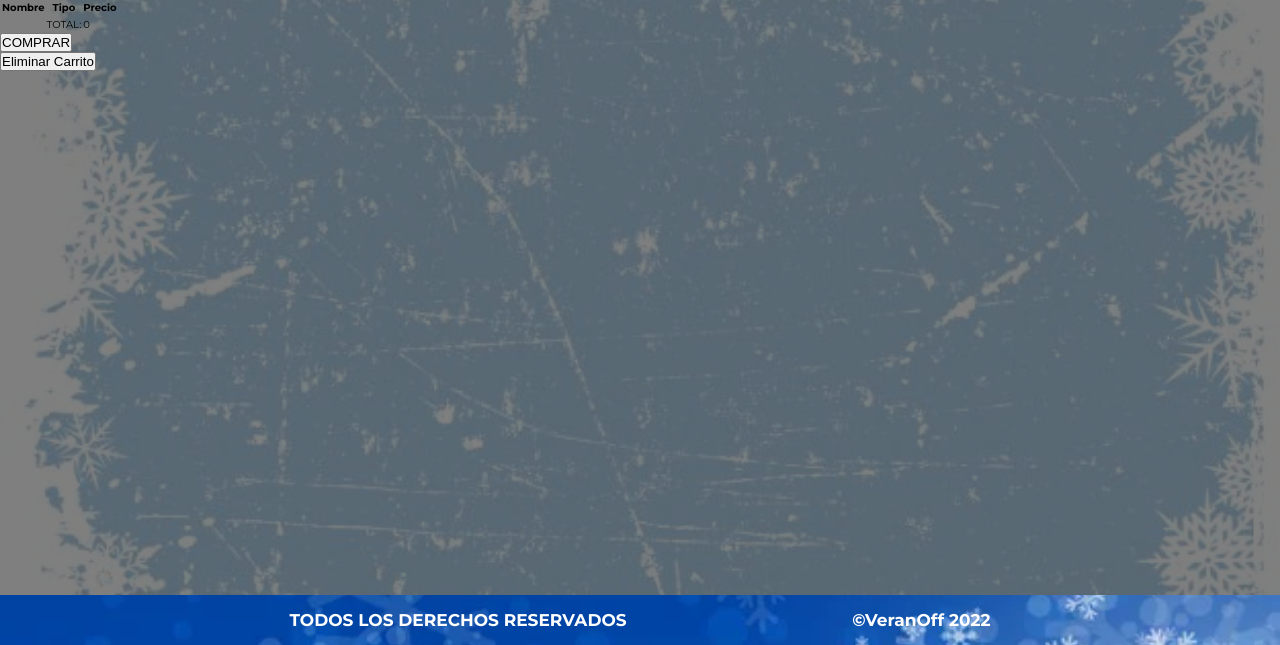
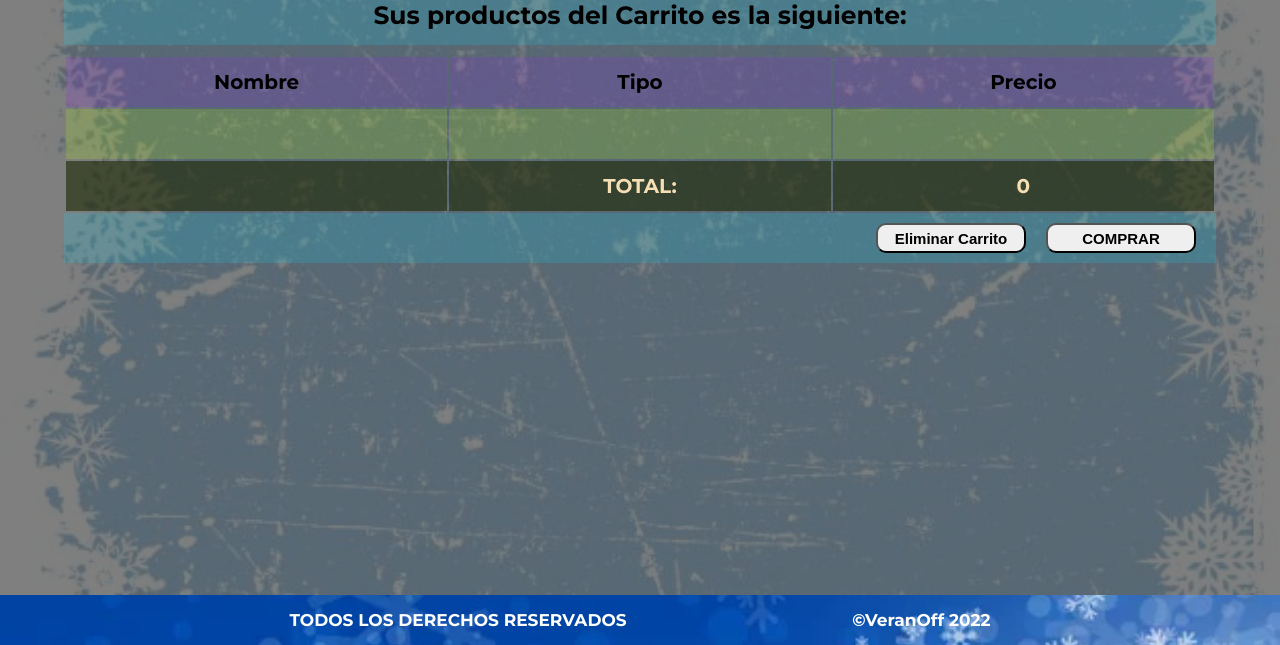
Before and after one commit to GabrielBogado/Proyecto-electrodomestico---prueba, a website: page carrito.html in a window 1280 px wide. Shown: the part 155-800 px from the top of the page. Drawn offline with nearby package versions, Linux system fonts and the light colour scheme; some packages are replaced by stand-ins of ours; a script that the page names is missing.

Commit message:
dandoEstilo

```diff
--- a/carrito.html
+++ b/carrito.html
@@ -30,26 +30,18 @@
       <header>
         <div class="contenedorHeader contenedor">
           <div class="contenedorLogo"><a href="index.html">VeranOff ❄</a></div>
-          <!-- <div class="contenedorBusqueda">
-            <input
-              type="search"
-              name="busqueda"
-              placeholder="Busca aqui el producto que vaya con vos..."
-              id="busqueda"
-            />
-          </div> -->
           <div class="contenedorSeparador">
             <button type="button" class="botonInicio">
-              <a href="index.html">Inicio 🏠</a>
+              <a href="index.html">Inicio🏠</a>
             </button>
           </div>
         </div>
       </header>
       <main>
-        <div class="tituloCarrito">
-          <h1>Su lista de Carrito es la siguiente:</h1>
+        <div class="tituloCarrito contenedor">
+          <h1>Sus productos del Carrito es la siguiente:</h1>
         </div>
-        <div class="contenedorTabla">
+        <div class="contenedorTabla contenedor">
           <table>
             <thead>
               <tr>
@@ -67,12 +59,12 @@
             </tbody>
           </table>
         </div>
-        <div class="contenedorBotonesDuo">
+        <div class="contenedorBotonesDuo contenedor">
+          <div class="contenedorEliminarCarrito">
+            <button class="botonEliminarCarrito">Eliminar Carrito</button>
+          </div>
           <div class="contenedorBotonComprar">
             <button class="botonComprar">COMPRAR</button>
-          </div>
-          <div class="contenedorEliminarCarrito">
-            <button class="botonEliminarCarrito">Eliminar Carrito</button>
           </div>
         </div>
       </main>
--- a/js/dom.js
+++ b/js/dom.js
@@ -2,7 +2,7 @@ const contenedorCard = document.querySelector("div.contenedorCard");
 const inputBusqueda = document.querySelector("#busqueda");
 const botonBusqueda = document.querySelector("button.botonBusqueda");
 let productos = [];
-const URL = "../baseDatos/productos.json";
+/* const URL = "../baseDatos/productos.json"; */
 
 // CLICK PARA QUE EL VENDEDOR AGREGUE PRODUCTOS
 const activarBtnVendedor = () => {
--- a/js/domCarrito.js
+++ b/js/domCarrito.js
@@ -49,7 +49,7 @@ const cargaTablaCarrito = () => {
 // SUMA DE CARRITO Y TOTAL
 function sumaCarrito() {
   totalCarrito = carrito.reduce((acc, elemento) => acc + elemento.precio, 0);
-  tbody.innerHTML += `<tr>
+  tbody.innerHTML += `<tr class="trTotal">
              <td></td>
              <td>TOTAL:</td>
              <td class="totalProducto">${totalCarrito * IVA.toFixed(2)}</td>
--- a/js/templatesCarrito.js
+++ b/js/templatesCarrito.js
@@ -4,9 +4,10 @@ const tablaCarrtito = (producto) => {
   return `<tr>
               <td class="nombreProducto">${producto.nombre}</td>
               <td class"tipoProducto">${producto.tipo}</td>
-              <td class="importeProducto">${producto.precio*IVA.toFixed(2)}</td>
-              <td class="eliminarProducto"><button class="button botonEliminar" id="${
-                producto.nombre
-              }" title="Click para eliminar el producto del carrito">❌</button></td>
+              <td class="importeProducto">${
+                producto.precio * IVA.toFixed(2)
+              } <button class="button botonEliminar" id="${
+    producto.nombre
+  }" title="Click para eliminar el producto del carrito">❌</button></td>
             </tr>`;
 };
--- a/js/templatesProductos.js
+++ b/js/templatesProductos.js
@@ -20,8 +20,8 @@ const retornoCards = (array) => {
 };
 
 const retornoError = () => {
-  return `<div class="tarjetaError">
-                <h2>Hemos tenido un problemas al cargar los productos 🧨</h2>
-                <h3>Porfavor intenta en unos instantes nuevamente...</h3>
+  return `<div class="tarjetaError contenedor">
+                <div class="contenedorMensaje"><h2>Hemos tenido un problemas al cargar los productos 🤕</h2></div>
+                <div class="contenedorMensaje"><h3>Porfavor intenta en unos instantes nuevamente...</h3></div>
             </div>`;
 };
--- a/scss/_header.scss
+++ b/scss/_header.scss
@@ -30,7 +30,6 @@ header{
         .contenedorLogo{
             text-align: center;
             width: auto;
-            //background-color: blueviolet;
             a{
                 font-size: 40px;
                 color: white;
@@ -39,7 +38,6 @@ header{
             }
         }
         .contenedorSeparador{
-            //background-color: blueviolet;
             width: 20%;
             display: flex;
             justify-content: space-around;
--- /dev/null
+++ b/scss/_tablasCarrito.scss
@@ -0,0 +1,76 @@
+.tituloCarrito{
+    background-color: rgba(23, 205, 233, 0.2);
+    margin-top: 10px;
+    margin-bottom: 10px;
+    height: 60px;
+    width: 90%;
+    display: flex;
+    align-items: center;
+    justify-content: center;
+    h1{
+        font-size: 2.5rem;
+    }
+}
+
+.contenedorTabla{
+    display: flex;
+    justify-content: center;
+}
+
+table{
+    height: auto;
+    width: 100%;
+    thead{
+        background: rgb(138, 43, 226, .2);
+        th{
+            height: 50px;
+            width: 200px;
+            font-size: 2rem;
+        }
+    }
+
+    tbody{
+        background-color: rgba(172, 240, 14, 0.2);
+            td{
+                height: 50px;
+                width: 200px;
+                text-align: center;
+                font-size: 1.5rem;
+                font-weight: bold;
+            }
+            .trTotal{
+                background-color: rgba(0, 0, 0, 0.5);
+                color: wheat;
+                td{
+                    font-size: 2rem;
+                }
+            }
+        }
+        .botonEliminar{
+            margin-left: 20px;
+            background-color: rgba(172, 240, 14, 0);
+            border: none;
+            cursor: pointer;
+        }
+}
+
+.contenedorBotonesDuo{
+    display: flex;
+    justify-content: flex-end;
+    background-color: rgba(23, 205, 233, 0.2);
+    height: 50px;
+    align-items: center;
+    button{
+        margin-right: 20px;
+        height: 30px;
+        width: 150px;
+        font-size: 1.5rem;
+        font-weight: bold;
+        cursor: pointer;
+        border-radius: 10px;
+        &:hover{
+            background-color: rgb(191, 209, 241);
+            transition: .5s;
+        }
+    }
+}
--- a/scss/_tarjetas.scss
+++ b/scss/_tarjetas.scss
@@ -67,11 +67,30 @@
 
 .subtituloProductos{
     display: flex;
-    margin-top: 10px;
+    margin-top: 15px;
+    margin-bottom: 15px;
     justify-content: center;
     h2{
         display: block;
         color: white;
         font-size: 2rem;
     }
+
 }
+.tarjetaError{
+    background-color: rgba(10, 189, 224, .2);
+    height: 250px;
+    width: 100%;
+    border-radius: 10px;
+    border: 1px solid red;
+    display: flex;
+    flex-direction: column;
+    justify-content: center;
+    text-align: center;
+    font-size: 2.2rem;
+    .contenedorMensaje{
+        height: 100%;
+
+
+    }
+}
--- a/scss/style.scss
+++ b/scss/style.scss
@@ -4,4 +4,5 @@
 @import "header";
 @import "main";
 @import "tarjetas";
+@import "tablasCarrito";
 @import "footer";
```
Also changed, not shown: index.html (+1 -6 lines), css/style.css, 1 other file.
